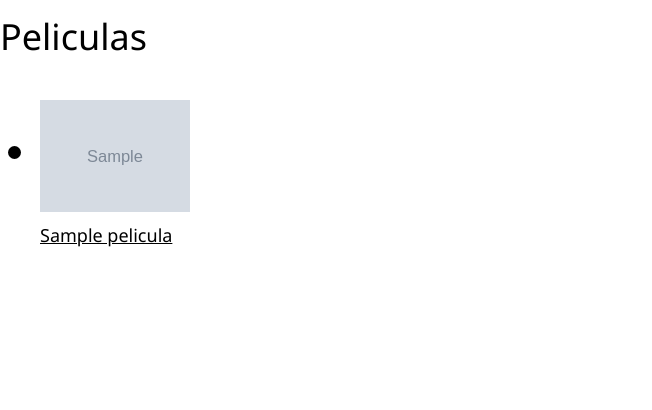
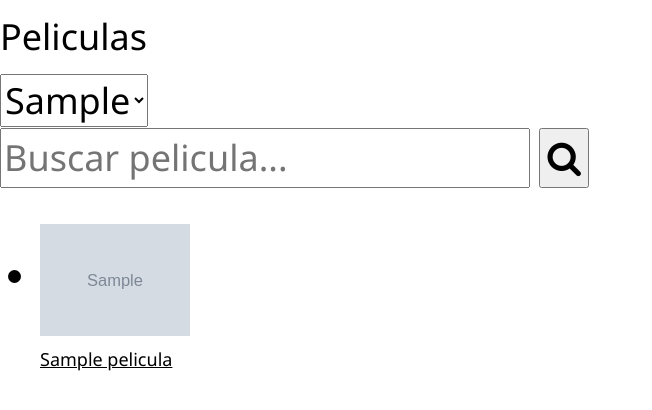
Before and after one commit to msancp06/CineDJango, a Django app: page /cine/ in a window 1280 px wide. Shown: the part 251-661 px from the top of the page, without its empty margins (0-652 px from the left). Run offline with Django 3.2, Linux system fonts and the light colour scheme; tables that the repository leaves empty hold one stand-in row (values such as "Sample post"); grey boxes marked "Sample" are stand-in pictures; some web fonts are replaced.

Commit message:
Preparado el select y el find del index, dejar sin implementar el js. Pasar a las reservas de asientos, luego detalles de las peliculas y mas tarde resumen de entradas.

```diff
--- a/cine/templates/cine/index.html
+++ b/cine/templates/cine/index.html
@@ -4,7 +4,15 @@
 
   <h1>Peliculas<h1>
     {% if peliculas%}
-
+      <select onchange="" class="navPeliculas" name="Genero">
+        {% for genero in generos %}
+        <option value="{{ genero }}">{{ genero }}</option>
+        {% endfor %}
+      </select>
+      <form class="navPeliculas" action="index.html" method="post">
+        <input type="text" name="buscar" placeholder="Buscar pelicula...">
+        <button type="submit"> <i class="fa fa-search"></i> </button>
+      </form>
       <ul>
         {% for pelicula in peliculas %}
           <li>
--- a/cine/views.py
+++ b/cine/views.py
@@ -12,10 +12,16 @@ def index(request):
     peliculasQueMostrar = Visualizacion.objects.filter(hora__gte = hoy)
     numeroDePeliculas = peliculasQueMostrar.count()
     arrayPeliculas = []
+    arrayGeneros = []
     for x in range(0, numeroDePeliculas):
         if not peliculasQueMostrar[x].pelicula in arrayPeliculas:
             arrayPeliculas.append(peliculasQueMostrar[x].pelicula)
-    return render(request, 'cine/index.html', {'peliculas' : arrayPeliculas})
+
+    for x in range(0, numeroDePeliculas):
+        if not peliculasQueMostrar[x].pelicula.genero in arrayGeneros:
+            arrayGeneros.append(peliculasQueMostrar[x].pelicula.genero)
+
+    return render(request, 'cine/index.html', {'peliculas' : arrayPeliculas, 'generos' : arrayGeneros})
 
 def detalles(request):
     return render(request, 'cine/detalles.html')
```
